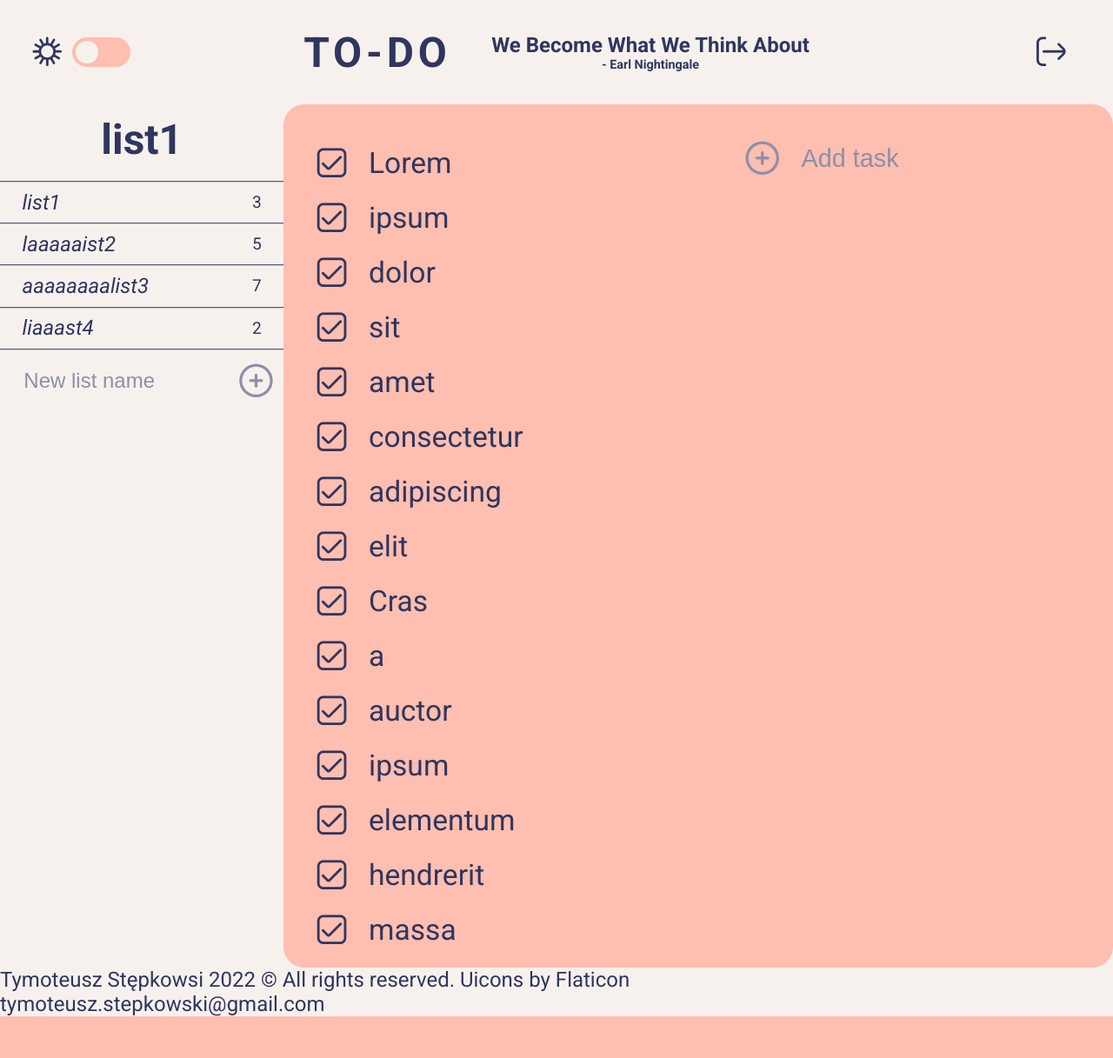
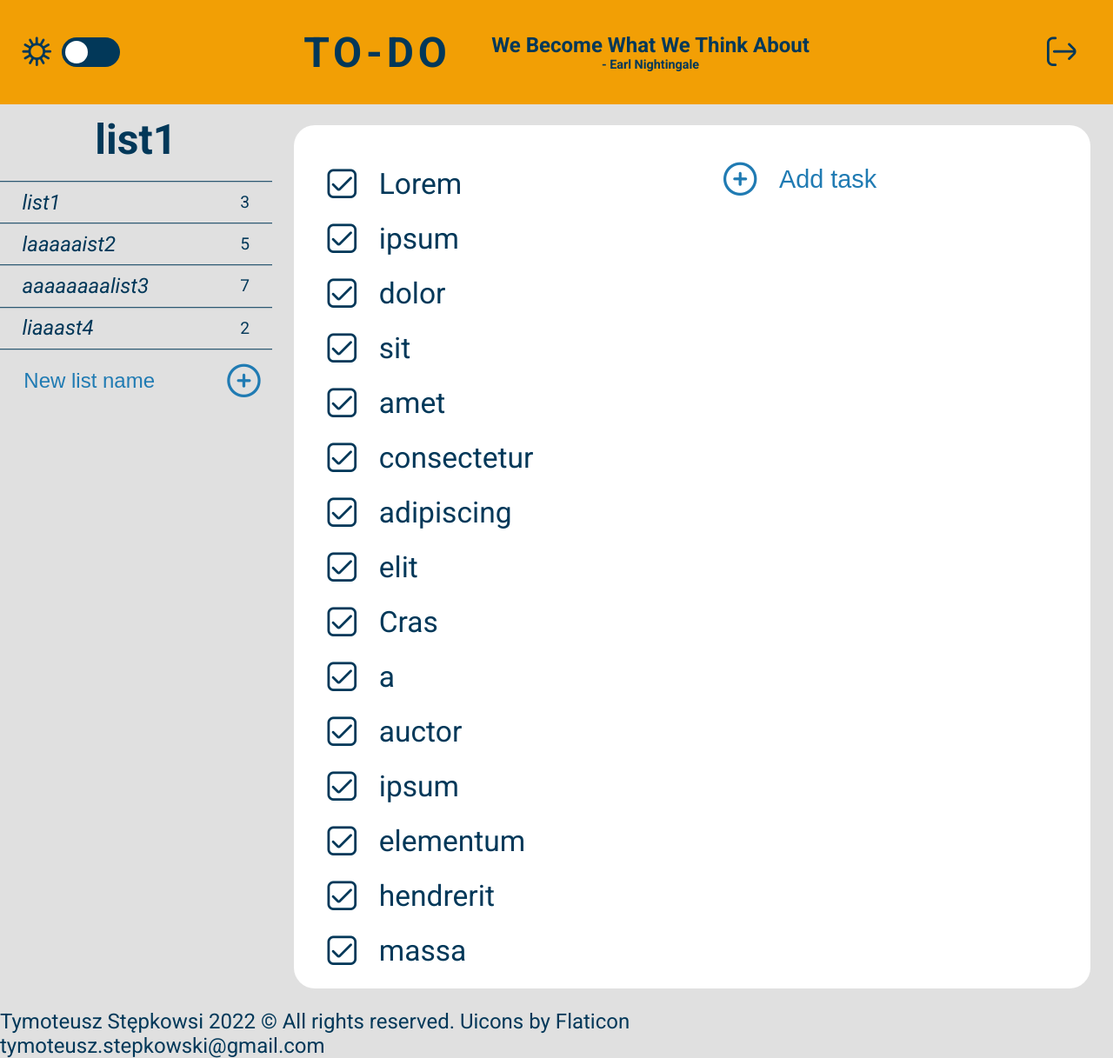
Before and after one commit to tymowskyy/php-to-do, a PHP site: page / in a window 1280 px wide. Shown: the whole page at 87% size. Before the commit the page ends 1169 px from the top, so only its background shows below. Run offline with PHP 8.4, Linux system fonts and the light colour scheme.

Commit message:
new colors

```diff
--- a/css/style.css
+++ b/css/style.css
@@ -4,35 +4,34 @@
     font-size: 18px;
 }
 
-/*:root {
-    --color-main-1: #1d3124;
-    --color-main-2: #0F662E;
-    --color-main-3: #bacec1;
-    --color-secondary-1: #f6f4e8;
-    --color-secondary-2: #F5EDC1;
-    --color-secondary-3: #C2BC99;
-}*/
-
 :root {
-    --color-main-1: #2f365f;
-    --color-main-2: #8C90A8;
-    --color-secondary-1: #f7f1ed;
-    --color-secondary-2: #febeb0;
+    --color-font: #023859;
+    --color-form: #207bb3;
+    --color-menu: #e0e0e0;
+    --color-main: #ffffff;
+    --color-header: #F29F05;
 }
 
 .dark {
-    --color-main-1: #f7f1ed;
-    --color-main-2: #E0CCC8;
-    --color-secondary-1: #21232B;
-    --color-secondary-2: #8C90A8;
+    --color-font: #f5fafd;
+    --color-form: #bbcbd4;
+    --color-menu: #444444;
+    --color-main: #1f1f1f;
+    --color-header: #926106;
 }
+
+
+#main-header {
+    background-color: var(--color-header);
+}
+
 
 body {
     transition: background-color .3s ease-out;
     font-family: 'Roboto', sans-serif;
     margin: 0;
-    color: var(--color-main-1);
-    background-color: var(--color-secondary-1);
+    color: var(--color-font);
+    background-color: var(--color-menu);
 }
 
 i {
@@ -42,7 +41,7 @@ i {
 }
 
 a {
-    color: var(--color-main-1);
+    color: var(--color-font);
     text-decoration: none;
 }
 
@@ -53,8 +52,7 @@ a {
     flex-wrap: nowrap;
     justify-content: space-between;
     align-items: center;
-    padding: 0 .5rem 0 .5rem;
-    margin: .5rem 0 .5rem 0;
+    padding: .5rem
 }
 
 #title {
@@ -77,7 +75,7 @@ a {
 #title h2 {
     margin: 0;
     font-size: .6rem;
-    border-top: .2rem solid var(--color-main-1);
+    border-top: .2rem solid var(--color-font);
 }
 
 #log-out {
@@ -87,7 +85,7 @@ a {
 }
 
 #log-out-button {
-    color: var(--color-main-1);
+    color: var(--color-font);
     border-radius: 1rem;
     display: flex;
     justify-content: center;
@@ -99,8 +97,8 @@ a {
 }
 
 #log-out-button:hover {
-    background-color: var(--color-main-1);
-    color: var(--color-secondary-1);
+    background-color: var(--color-font);
+    color: var(--color-header);
 }
 
 #mode-changer {
@@ -137,7 +135,7 @@ body.dark .dark-only, .light-only {
 }
 
 #active-list {
-    background-color: var(--color-secondary-2);
+    background-color: var(--color-menu);
     text-align: center;
     padding: .5rem 2vw;
     box-sizing: border-box;
@@ -154,7 +152,7 @@ h3 {
     flex-direction: column;
     width: 100%;
     transition: transform .4s ease-in-out;
-    background-color: var(--color-secondary-2);
+    background-color: var(--color-menu);
     padding: .2rem 15vw 1rem 15vw;
     box-sizing: border-box;
 }
@@ -168,14 +166,14 @@ h3 {
 }
 
 .menu-option:first-child {
-    border-top: 1px var(--color-main-1) solid;
+    border-top: 1px var(--color-font) solid;
 }
 
 .menu-option {
     padding: .4rem 0;
     display: flex;
     flex-direction: row;
-    border-bottom: 1px var(--color-main-1) solid;
+    border-bottom: 1px var(--color-font) solid;
 }
 
 .list {
@@ -230,7 +228,7 @@ button[type=submit].no-bg {
 
     border-radius: 50%;
     padding: 0;
-    color: var(--color-main-2)
+    color: var(--color-form)
 }
 
 input[type=text].no-bg {
@@ -257,14 +255,14 @@ button[type=submit].no-bg:focus .normal {
 input[type=text].no-bg:focus {
     outline: none;
     border: none;
-    border-bottom: var(--color-main-1) 1px solid;
+    border-bottom: var(--color-font) 1px solid;
     padding-top: 1px;
-    outline: var(--color-main-1);
-    color: var(--color-main-1);
+    outline: var(--color-font);
+    color: var(--color-font);
 }
 
 input[type=text].no-bg::placeholder {
-    color: var(--color-main-2);
+    color: var(--color-form);
 }
 
 input[type=text].no-bg:focus::placeholder {
@@ -292,6 +290,7 @@ input[type=text].no-bg:focus::placeholder {
 }
 
 #main {
+    background-color: var(--color-main);
     box-sizing: border-box;
     width: 100%;
     display: flex;
@@ -358,13 +357,13 @@ input[type=text].no-bg:focus::placeholder {
 @media only screen and (min-width : 992px) {
 
     #main {
-        background-color: var(--color-secondary-2);
+        margin: 1rem 2vw;
         box-sizing: border-box;
         border-radius: 1rem;
     }
 
     #main-header {
-        margin: 1rem 2vw 1rem 2vw;
+        padding: 1rem 2vw 1rem 2vw;
     }
 
     .closed-menu {
@@ -390,7 +389,7 @@ input[type=text].no-bg:focus::placeholder {
 
     #hiding-menu {
         padding: .5rem 0;
-        transition: none;
+        transition: inherit;
         background-color: transparent;
     }
 
--- a/css/switch.css
+++ b/css/switch.css
@@ -18,7 +18,7 @@
     left: 0;
     bottom: 0;
     right: 0;
-    background-color: #febeb0;
+    background-color: var(--color-font);
     transition: background-color .3s ease-in-out;
 }
 
@@ -29,14 +29,9 @@
     height: .8em;
     left: .1em;
     top: .1em;
-    background-color: #f7f1ed;
+    background-color: var(--color-main);
     content: "";
     transition: transform .3s ease-in-out;
-}
-
-.switch input:checked + .slider
-{
-    background-color: #8C90A8;
 }
 
 .switch input:checked + .slider::before
```
